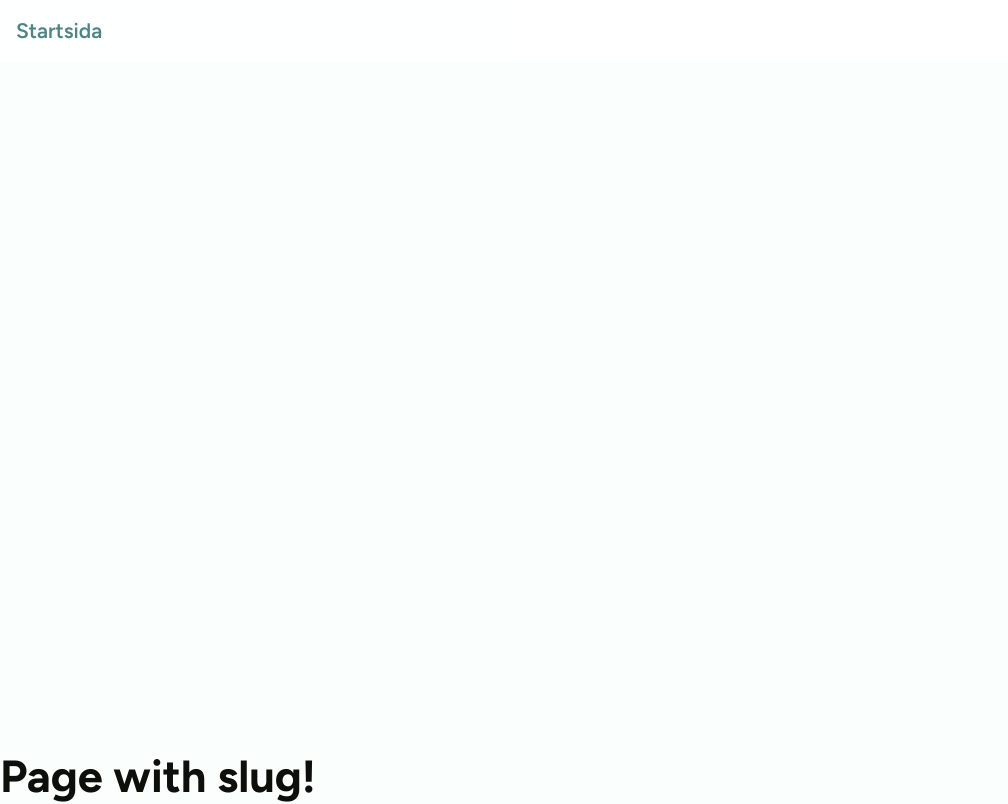
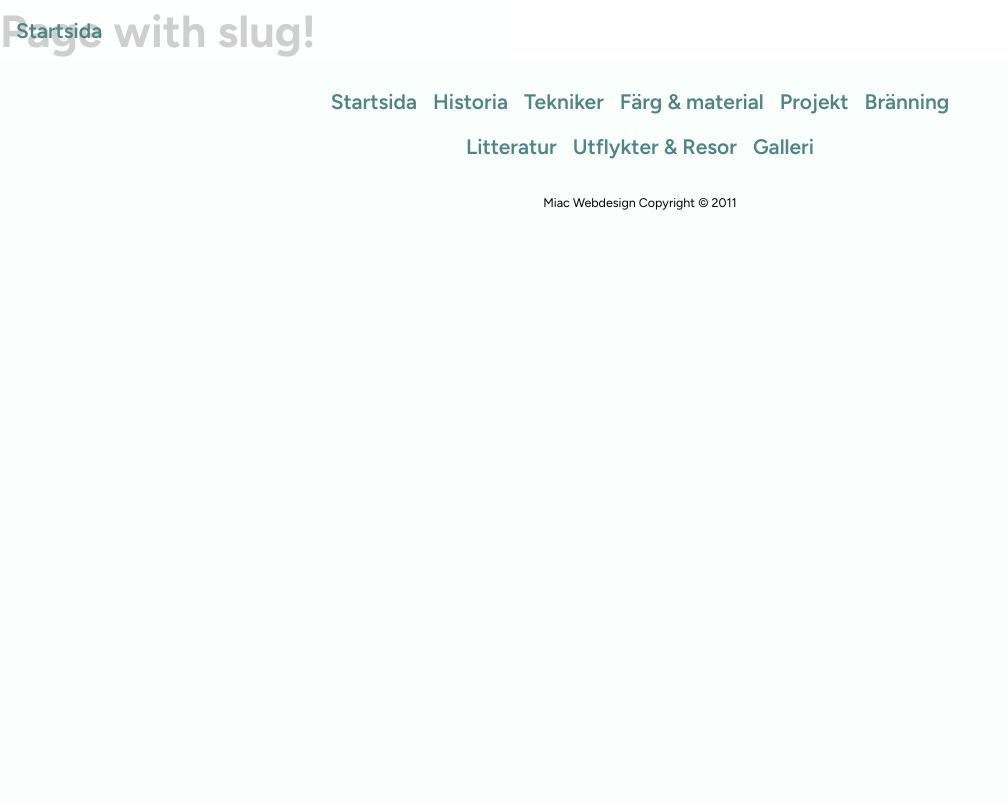
Before and after one commit to duvan094/porslin-anki, a Next.js app: page /1 in a window 1280 px wide. Shown: the top 804 px of the page, without its empty margins (0-1008 px from the left). Built offline with nearby package versions, Linux system fonts and the light colour scheme.

Commit message:
error message

```diff
--- a/app/[slug]/page.js
+++ b/app/[slug]/page.js
@@ -20,13 +20,13 @@
     useEffect(()=>{
       console.log('params', params)
       // console.log(getContent(params.slug))
-      setContent(getContent(params.slug))
+      // setContent(getContent(params.slug))
     },[])
 
     return (
       <>
         {
-          typeof content === 'boolean' && !content ? <NotFound></NotFound> : <MainContent content={content} />
+          // typeof content === 'boolean' && !content ? <NotFound></NotFound> : <MainContent content={content} />
         }
 
         <h1>Page with slug!</h1>
```
Also changed, not shown: pages/_error.js (+5 -5 lines).
